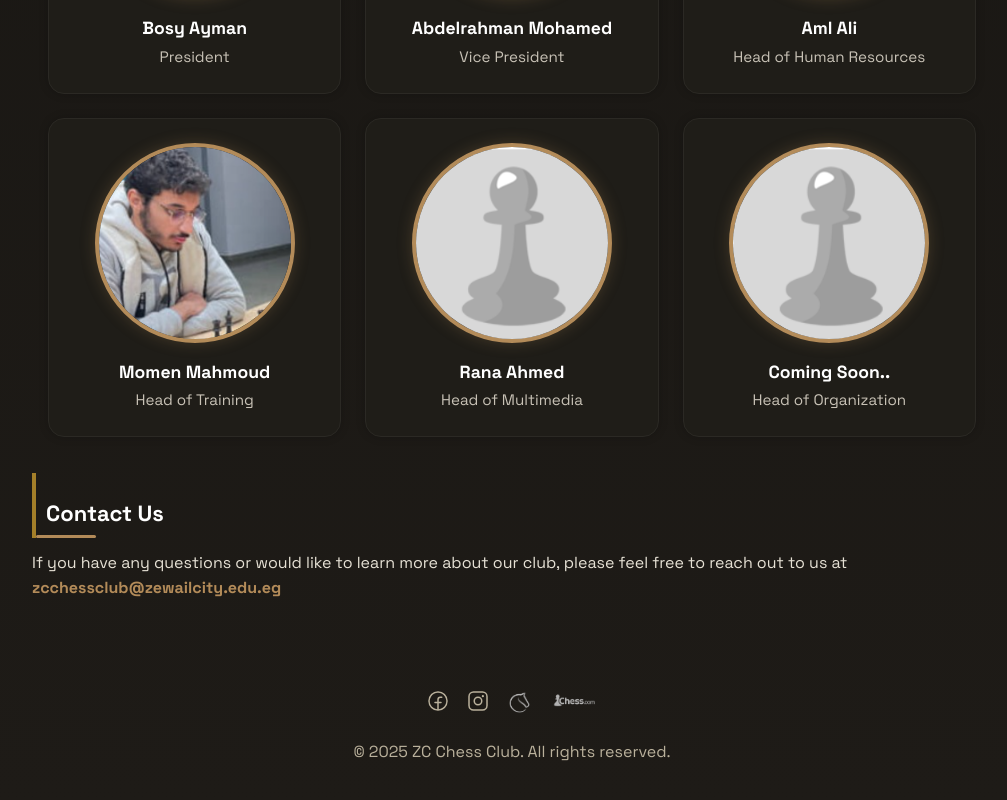
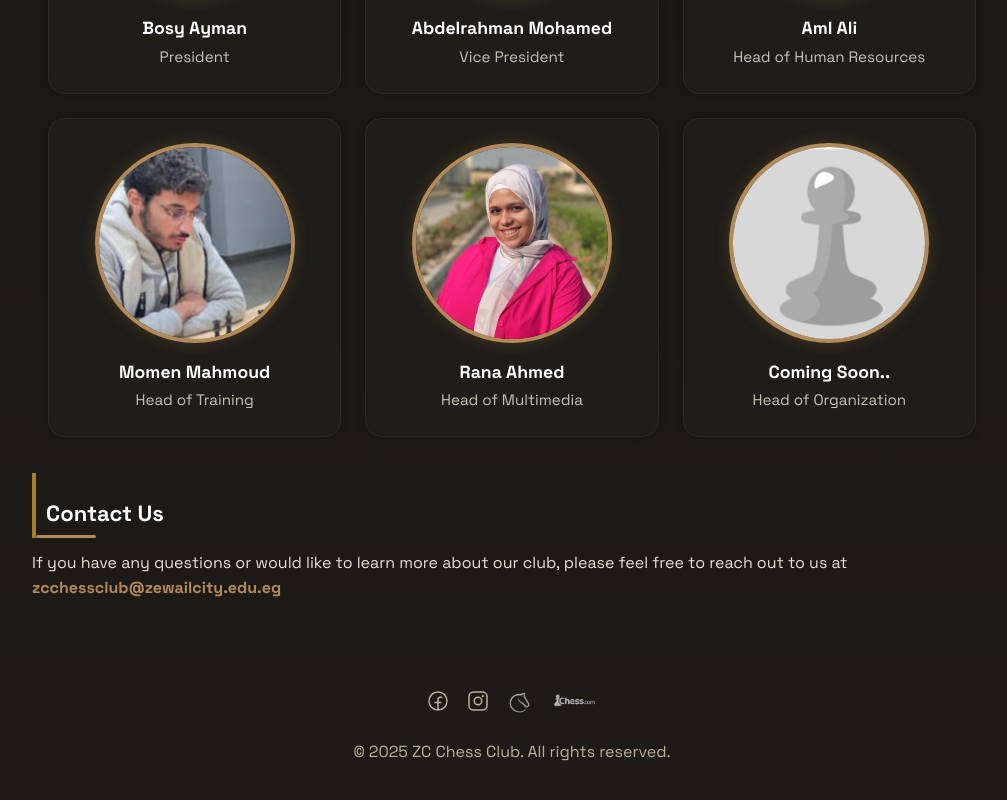
Before and after one commit to Bosy-Ayman/ZC-Chess-Club-WebApp, a React (Create React App) app in the folder my-app/: page /about in a window 1280 px wide. Shown: the part 944-1744 px from the top of the page, without its empty margins (128-1135 px from the left). Built offline with nearby package versions, Linux system fonts and the light colour scheme.

Commit message:
added img

```diff
--- a/my-app/src/pages/About.jsx
+++ b/my-app/src/pages/About.jsx
@@ -31,7 +31,7 @@ export default function About() {
     {
       name: "Rana Ahmed",
       role: "Head of Multimedia",
-      image: "/Images/unknown.png",
+      image: "/Images/Rana.jpg",
     },
     {
       name: "Coming Soon..",
```
Also changed, not shown: my-app/public/Images/rana.jpg (added).
